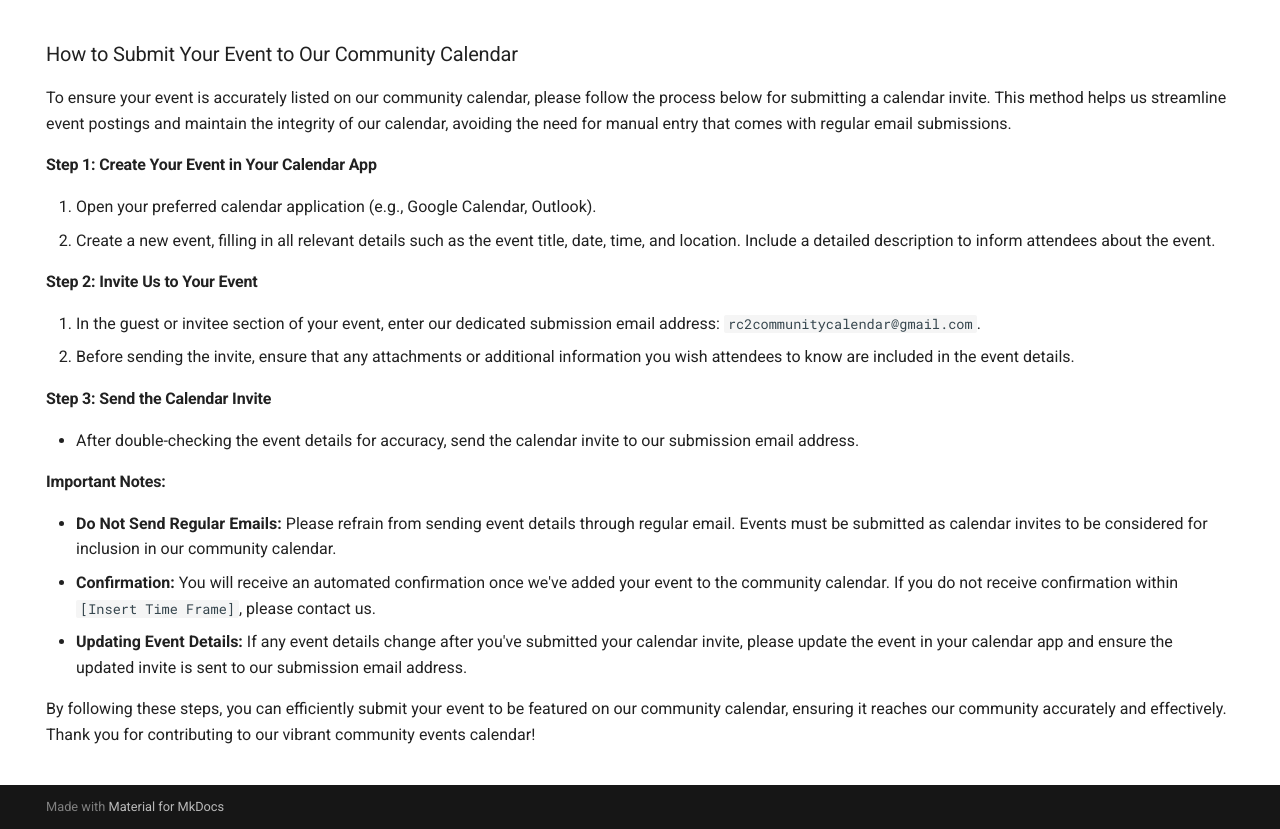
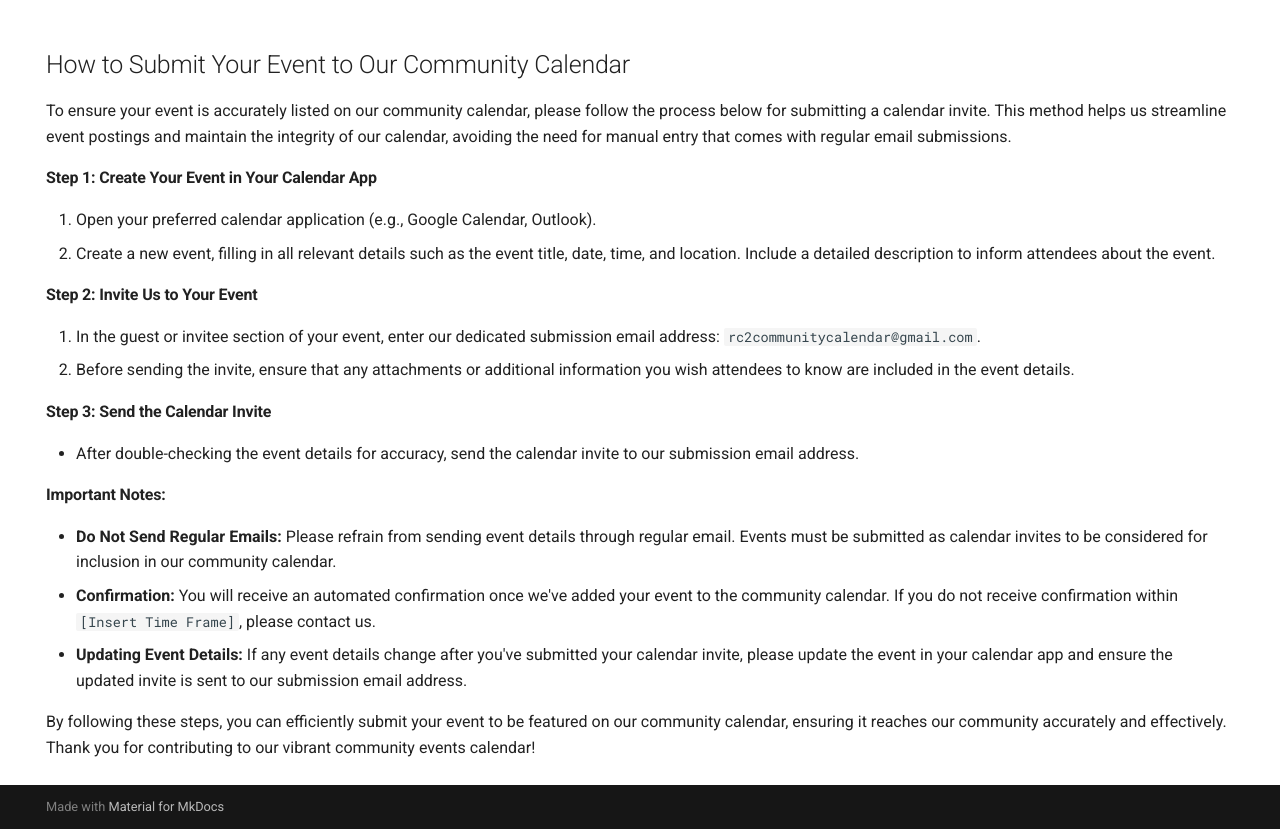
Before and after one commit to RiverCityRainbowCollective/website, an MkDocs documentation site: the page built from docs/calendar.md, in a window 1280 px wide and 1207 px high. Shown: the part 378-1207 px from the top of the window. Built offline with MkDocs 1.6.1 and Material for MkDocs 9.7.7, drawn with Linux system fonts in a browser that asks for light colours; a script that is not in the unit is left out.

```diff
--- a/docs/calendar.md
+++ b/docs/calendar.md
@@ -10,7 +10,7 @@ hide:
 <script async type="module" src="https://embed.styledcalendar.com/assets/parent-window.js"></script>
 </div>
 
-### How to Submit Your Event to Our Community Calendar
+## How to Submit Your Event to Our Community Calendar
 
 To ensure your event is accurately listed on our community calendar, please follow the process below for submitting a calendar invite. This method helps us streamline event postings and maintain the integrity of our calendar, avoiding the need for manual entry that comes with regular email submissions.
 
```
